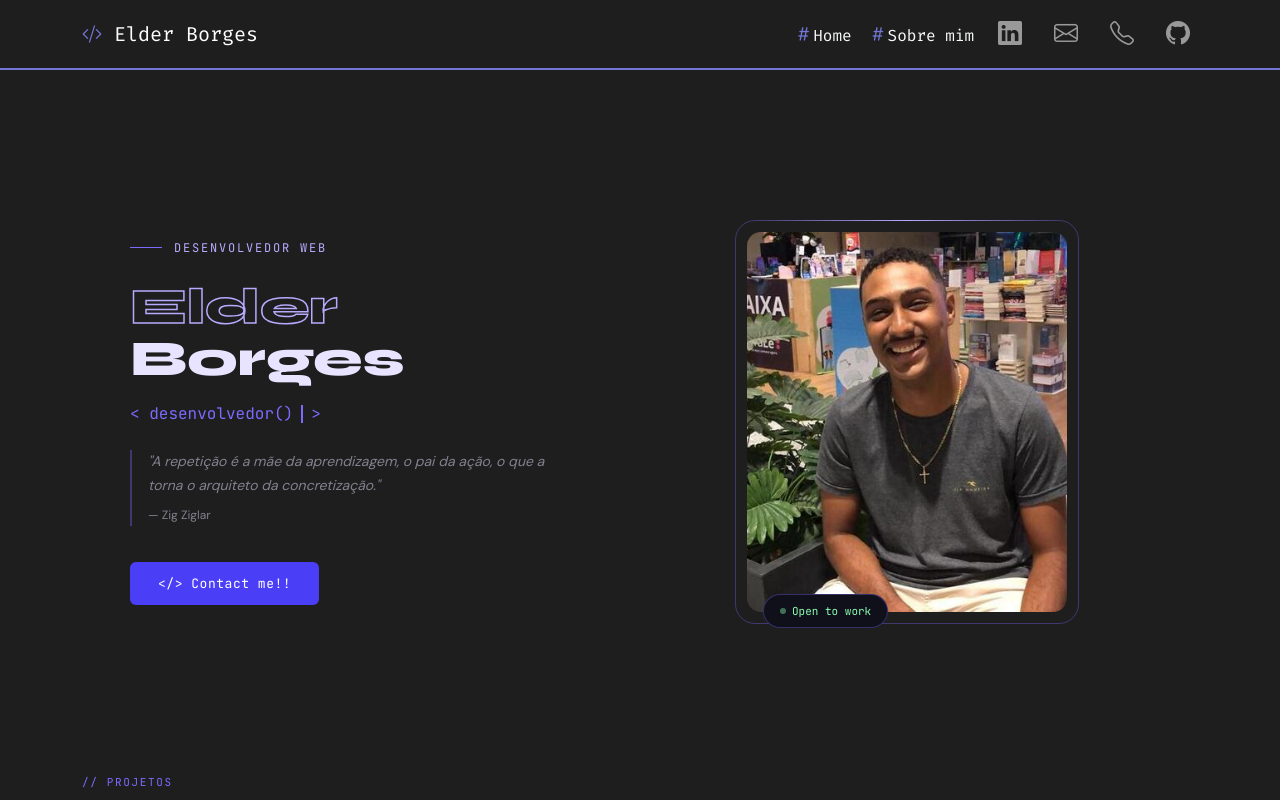
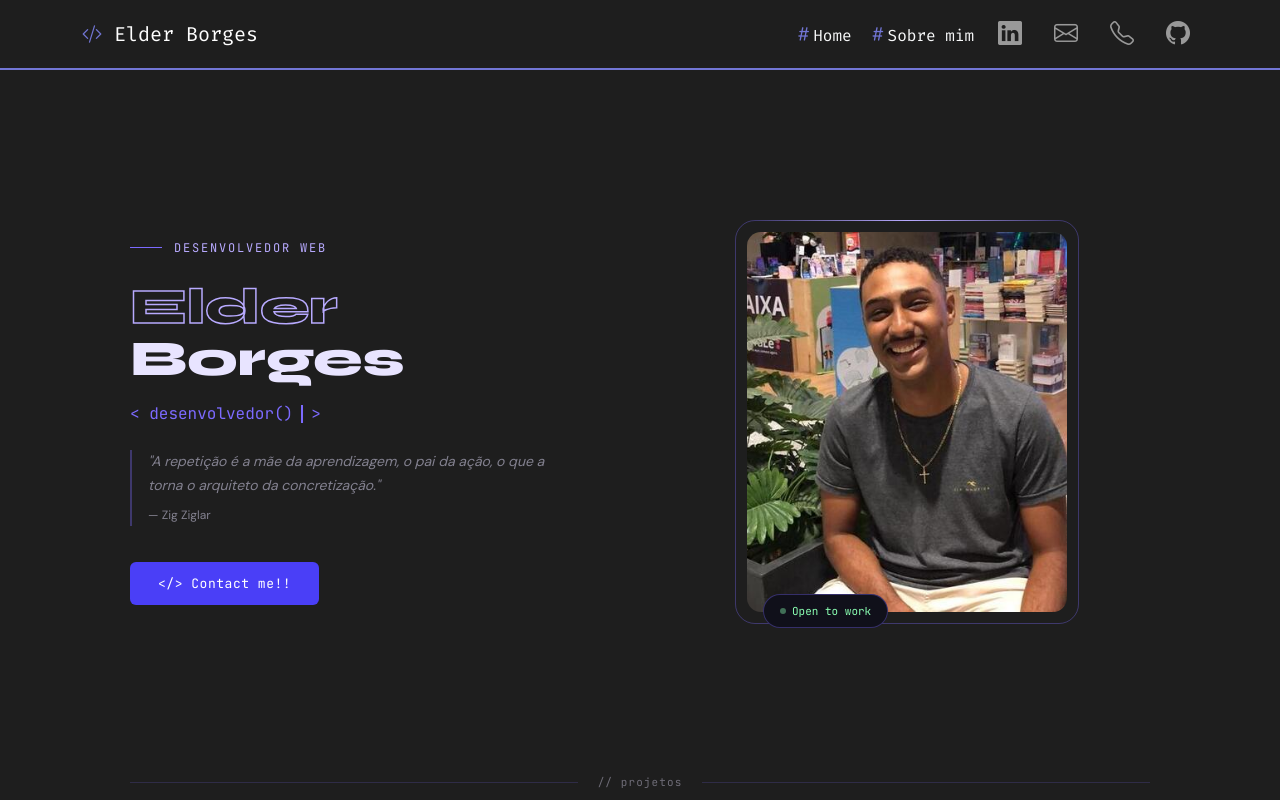
Before and after one commit to eldersb/portfolio-front, a Vue app: page / in a window 1280 px wide. Shown: the top 800 px of the page. Built offline with nearby package versions, Linux system fonts and the light colour scheme; no server answers; the database is empty.

Commit message:
Feat: Adicionando linha divisora

```diff
--- a/src/views/HomeView.vue
+++ b/src/views/HomeView.vue
@@ -7,8 +7,14 @@
 
             <BannerComponent />
 
+             <div class="divider mb-3">
+                <div class="divider-line"></div>
+                <span class="divider-label">// projetos</span>
+                <div class="divider-line"></div>
+            </div>
+
               <section class="projetos">
-                <p class="section-label">Projetos</p>
+                <p class="section-label">Portfólio</p>
                 <h2 class="section-title">Projetos em destaque</h2>
                 <p class="projetos-desc">
                     Este é meu portfólio pessoal de desenvolvedor, aqui você encontra um pouco
```
